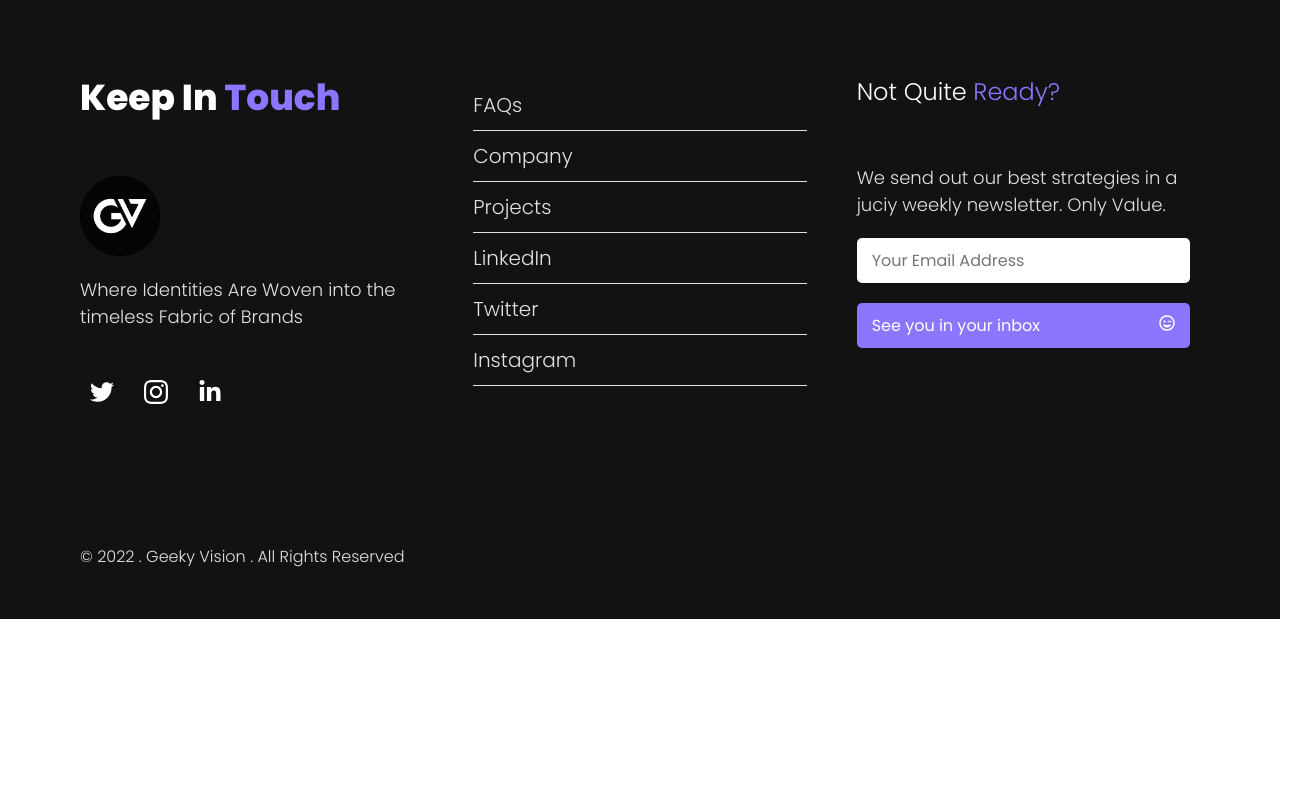
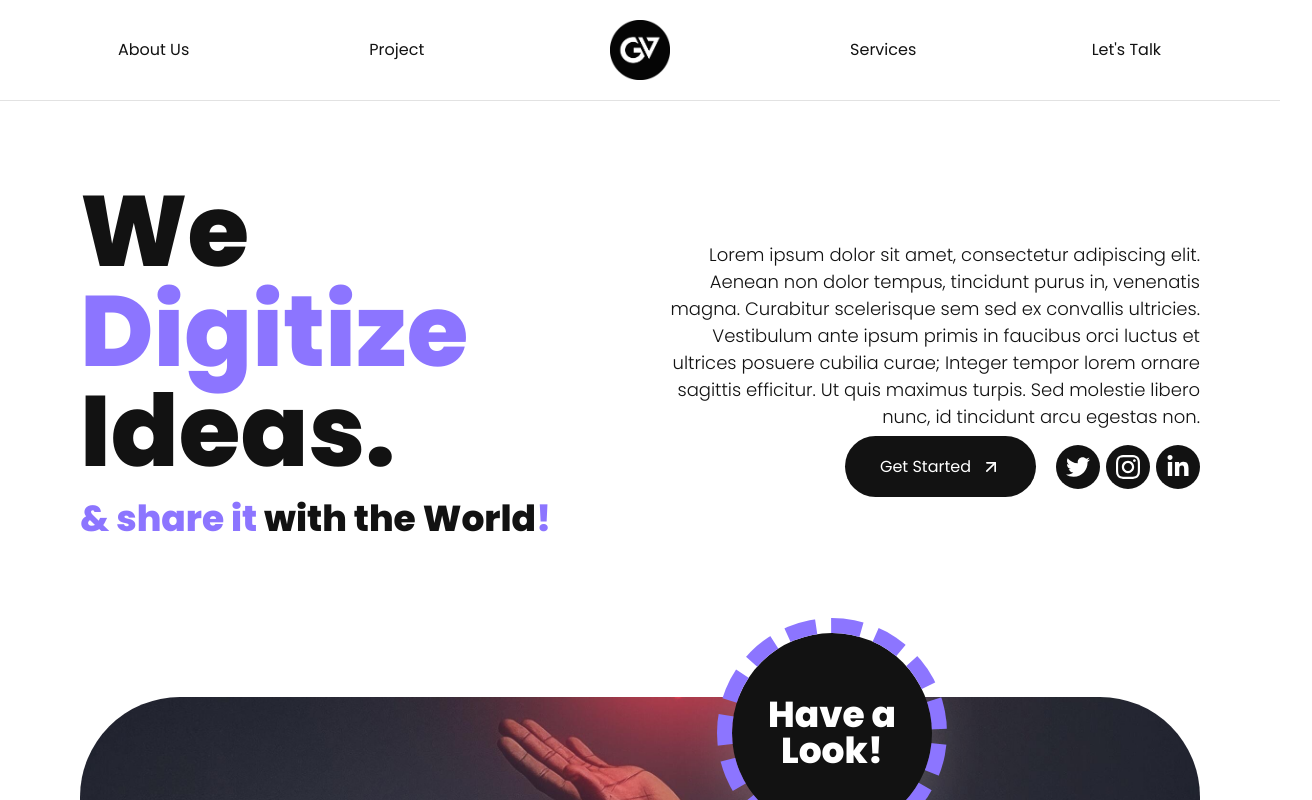
Before and after one commit to himakhaitan/GV-Website, a Next.js app: page / in a window 1280 px wide. Shown: the top 800 px of the page, 1312 px wide, since content can reach past the window. Built offline with nearby package versions, Linux system fonts and the light colour scheme.

Commit message:
Visibility Bug Fix

```diff
--- a/pages/_app.js
+++ b/pages/_app.js
@@ -31,8 +31,8 @@ export default function App({ Component, pageProps }) {
         <link rel="icon" href="/brand/logo-1080x1080.png" />
       </Head>
       <main>
-        {/* <Navigation />
-        <Component {...pageProps} /> */}
+        <Navigation />
+        <Component {...pageProps} />
         <Footer />
       </main>
     </>
```
